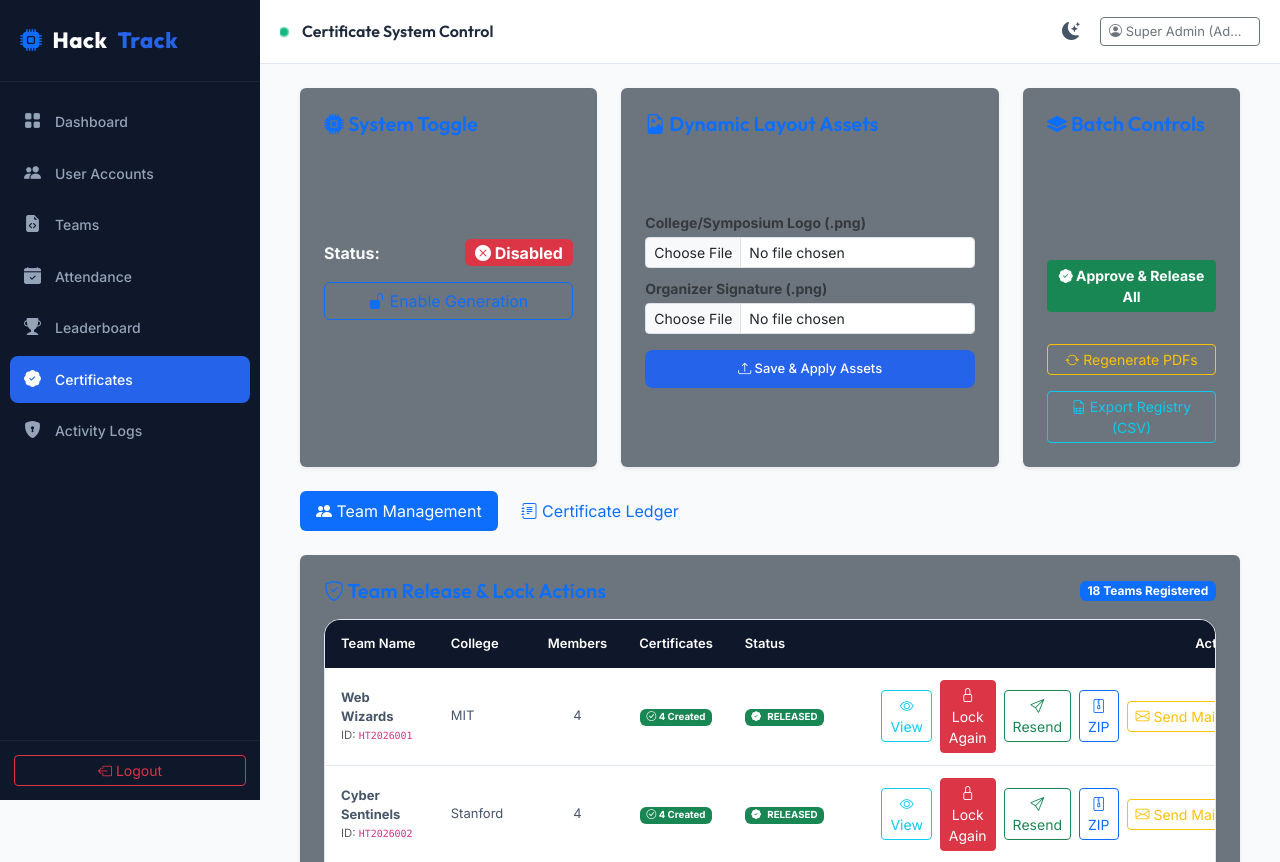
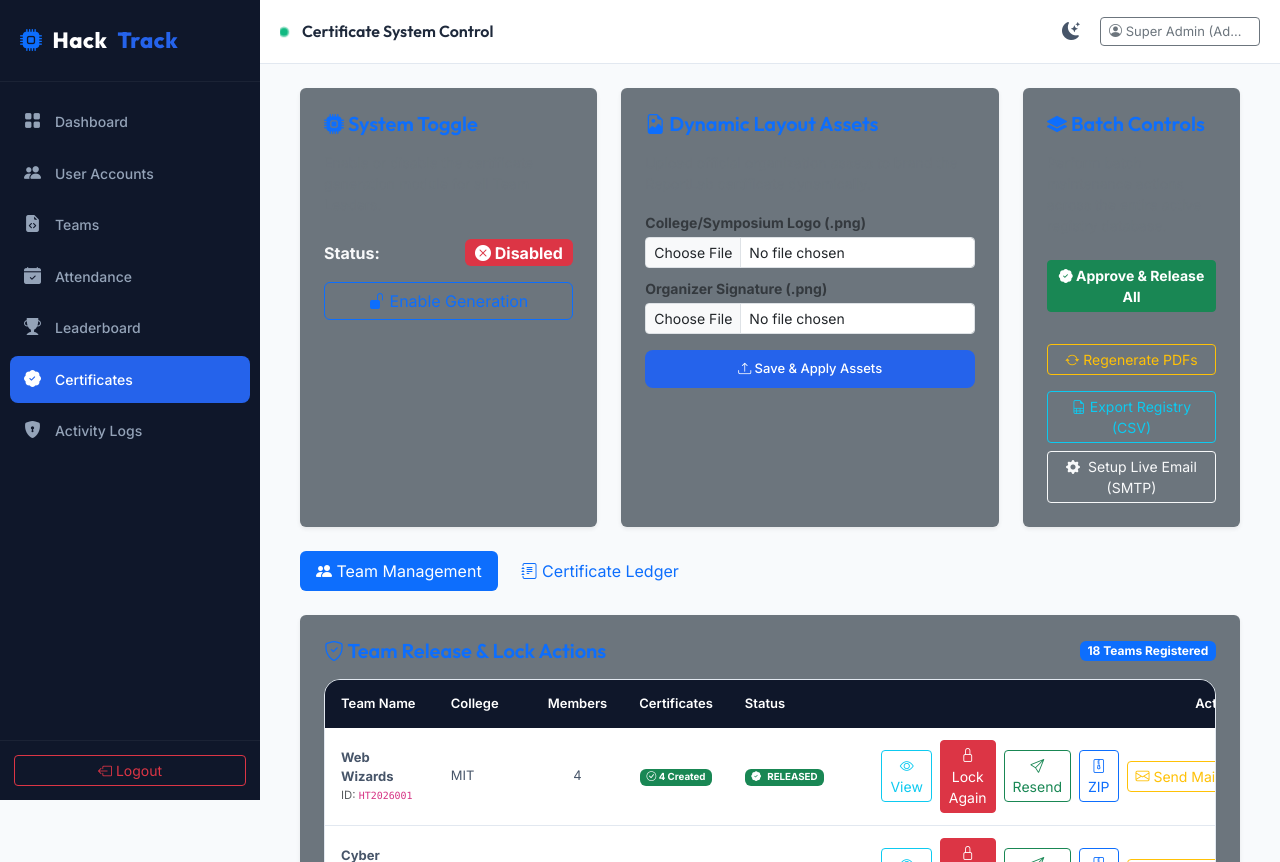
Before and after one commit to kandukurijagan642-blip/hackathon, a Flask app: page /admin/certificates in a window 1280 px wide. Shown: the top 862 px of the page. Run offline with Flask 3, Linux system fonts and the light colour scheme; a user stored in the database is signed in; data comes from the database, SQL or seed files in the repository.

Commit message:
Add auto-download on Gmail Web Compose trigger and SMTP credential configuration modal for backend PDF attachments

```diff
--- a/hacktrack/templates/admin/certificates.html
+++ b/hacktrack/templates/admin/certificates.html
@@ -93,9 +93,12 @@
                         <i class="bi bi-arrow-repeat"></i> Regenerate PDFs
                     </button>
                 </form>
-                <a href="{{ url_for('admin.export_certificates_csv') }}" class="btn btn-outline-info w-100 btn-sm">
+                <a href="{{ url_for('admin.export_certificates_csv') }}" class="btn btn-outline-info w-100 btn-sm mb-2">
                     <i class="bi bi-file-earmark-spreadsheet"></i> Export Registry (CSV)
                 </a>
+                <button type="button" class="btn btn-outline-light w-100 btn-sm" data-bs-toggle="modal" data-bs-target="#smtpConfigModal">
+                    <i class="bi bi-gear-fill me-1"></i> Setup Live Email (SMTP)
+                </button>
             </div>
         </div>
     </div>
@@ -491,6 +494,50 @@
                 </div>
             </div>
         </div>
+        <!-- SMTP Credentials Configuration Modal -->
+        <div class="modal fade" id="smtpConfigModal" tabindex="-1" aria-labelledby="smtpConfigModalLabel" aria-hidden="true">
+            <div class="modal-dialog modal-dialog-centered text-start">
+                <div class="modal-content" style="background-color: #1e293b !important; color: #ffffff !important; border: 1px solid #334155; border-radius: 12px; overflow: hidden; box-shadow: 0 25px 50px -12px rgba(0, 0, 0, 0.6);">
+                    <form action="{{ url_for('admin.save_smtp_settings') }}" method="POST">
+                        <div class="modal-header" style="background-color: #0f172a !important; border-bottom: 1px solid #334155; padding: 18px 24px;">
+                            <h5 class="modal-title" id="smtpConfigModalLabel" style="color: #38bdf8 !important; font-weight: 700; margin: 0; font-size: 16px;">
+                                <i class="bi bi-gear-fill me-2"></i> Configure Live Email Delivery (SMTP)
+                            </h5>
+                            <button type="button" class="btn-close btn-close-white" data-bs-dismiss="modal" aria-label="Close"></button>
+                        </div>
+                        <div class="modal-body p-4" style="background-color: #1e293b !important;">
+                            <p class="text-light small mb-3">
+                                Configure your Gmail or SMTP server credentials so that clicking <strong>Send Immediately</strong> delivers real emails with <strong>actual PDF certificate files attached</strong> directly into the recipient's inbox.
+                            </p>
+                            <div class="mb-3">
+                                <label class="form-label text-light fw-bold small">Sender Gmail / Email Address</label>
+                                <input type="email" name="smtp_user" class="form-control text-light border-secondary" style="background-color: #0f172a !important; border-radius: 8px;" placeholder="e.g. your_organization@gmail.com" required>
+                            </div>
+                            <div class="mb-3">
+                                <label class="form-label text-light fw-bold small">Gmail App Password (16 Characters)</label>
+                                <input type="password" name="smtp_pass" class="form-control text-light border-secondary" style="background-color: #0f172a !important; border-radius: 8px;" placeholder="Enter 16-char App Password" required>
+                                <div class="text-muted small mt-1">Generate in Google Account &gt; Security &gt; 2-Step Verification &gt; App Passwords.</div>
+                            </div>
+                            <div class="row">
+                                <div class="col-8 mb-3">
+                                    <label class="form-label text-light fw-bold small">SMTP Server Host</label>
+                                    <input type="text" name="smtp_server" class="form-control text-light border-secondary" style="background-color: #0f172a !important; border-radius: 8px;" value="smtp.gmail.com">
+                                </div>
+                                <div class="col-4 mb-3">
+                                    <label class="form-label text-light fw-bold small">Port</label>
+                                    <input type="text" name="smtp_port" class="form-control text-light border-secondary" style="background-color: #0f172a !important; border-radius: 8px;" value="587">
+                                </div>
+                            </div>
+                            <div class="d-grid mt-4">
+                                <button type="submit" class="btn btn-success fw-bold py-2" style="border-radius: 8px; background-color: #10b981; border: 0;">
+                                    <i class="bi bi-check-circle-fill me-2"></i> Save SMTP Credentials & Enable PDF Email Dispatch
+                                </button>
+                            </div>
+                        </div>
+                    </form>
+                </div>
+            </div>
+        </div>
         {% endif %}
     {% endfor %}
 {% endblock %}
@@ -566,15 +613,29 @@ function triggerWebShare(title, text, url) {
     }
 }
 
-function openCustomGmail(teamId, subjectEncoded, bodyEncoded) {
+function openCustomGmail(teamId, subjectEncoded, bodyEncoded, teamName) {
     const input = document.getElementById('custom_recipient_email_' + teamId);
     let target = input ? input.value.trim() : '';
     if (!target) {
         alert('Please enter a valid recipient email address.');
         return;
     }
+
+    // Auto-trigger ZIP/PDF download to device
+    try {
+        const downloadUrl = '/leader/certificates/public-download-all/' + teamId;
+        const a = document.createElement('a');
+        a.href = downloadUrl;
+        a.download = (teamName || 'Team') + '_Certificates.zip';
+        a.click();
+    } catch(e) {
+        console.log('Auto-download notice:', e);
+    }
+
     const url = 'https://mail.google.com/mail/u/0/?view=cm&fs=1&tf=1&to=' + encodeURIComponent(target) + '&su=' + subjectEncoded + '&body=' + bodyEncoded;
     window.open(url, '_blank');
+
+    alert('📥 The certificate PDF files for team "' + (teamName || 'your team') + '" have been downloaded to your browser Downloads folder!\n\nIn the Gmail compose tab that just opened, click the paperclip attachment icon (📎) at the bottom and select the downloaded PDF/ZIP file to send it as an attachment.');
 }
 </script>
 {% endblock %}
```
